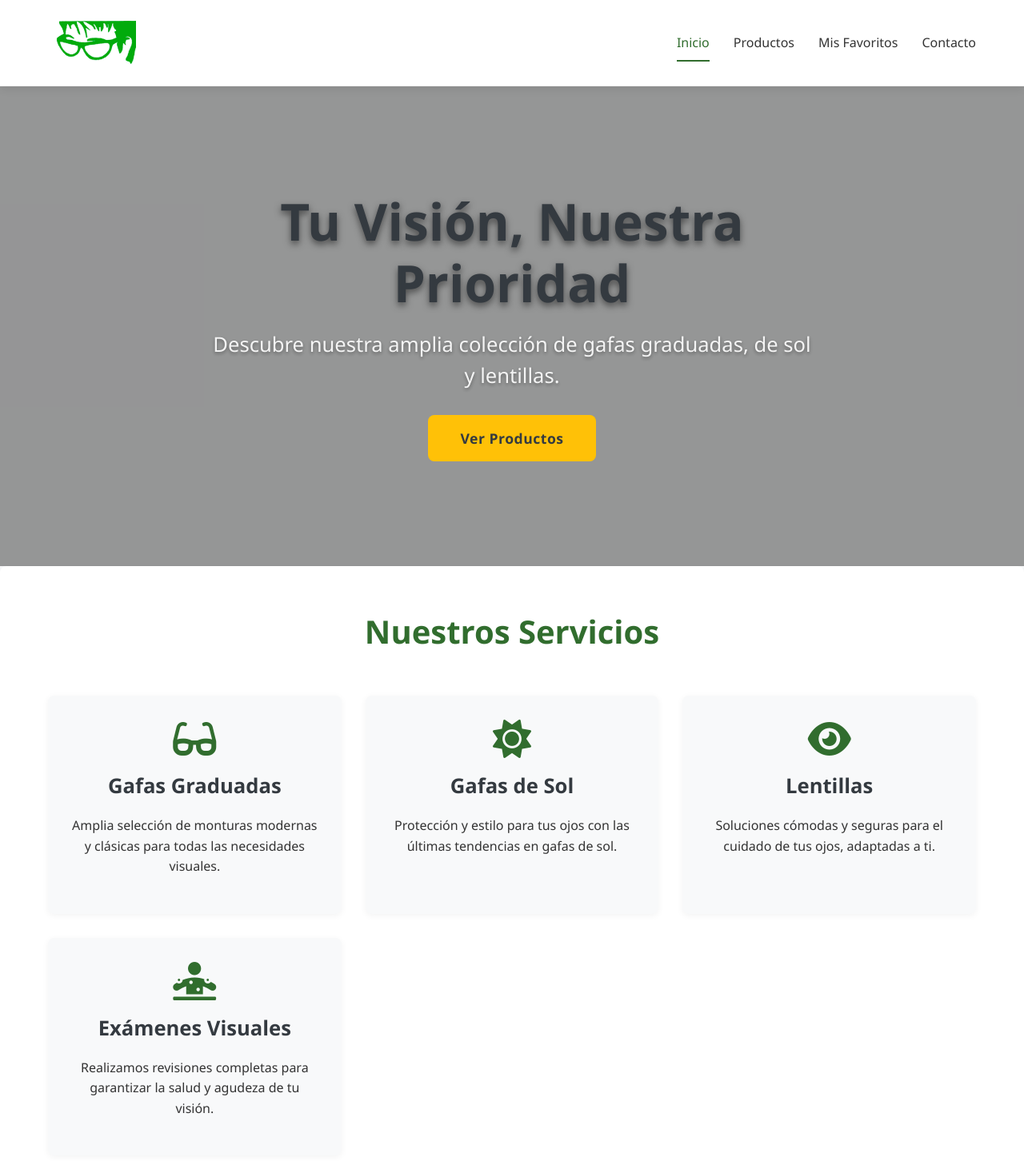
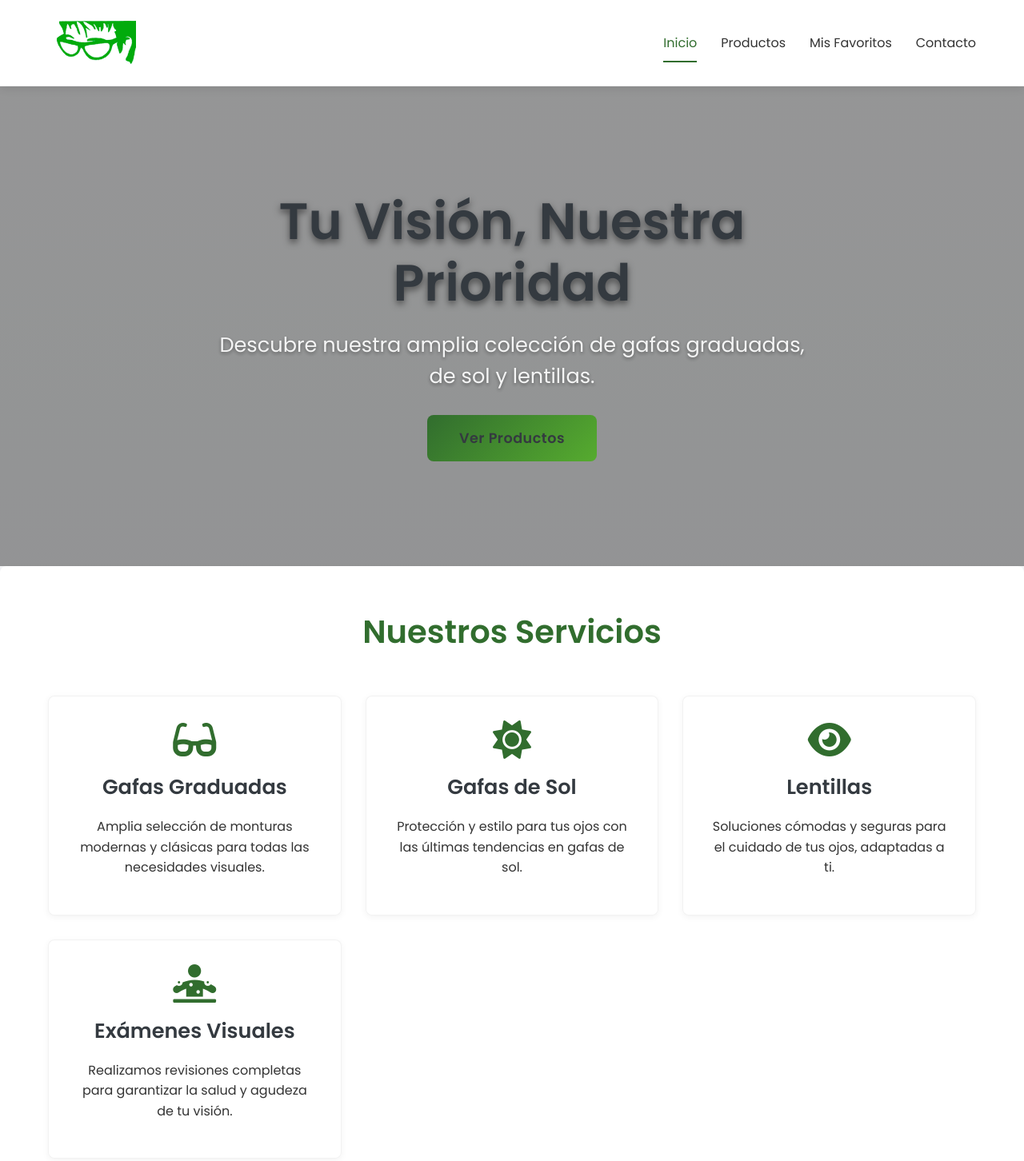
Before and after one commit to estebanGamboa-12/opticaMejorada, a plain HTML site: page index.html in a window 1280 px wide. Shown: the top 1452 px of the page at 80% size. Drawn offline with Linux system fonts and the light colour scheme.

Commit message:
feat: modernize site styling

```diff
--- a/css/hero-section.css
+++ b/css/hero-section.css
@@ -29,6 +29,7 @@
     z-index: 2; /* Asegura que el contenido esté por encima de la capa oscura */
     padding: 20px;
     max-width: 800px;
+    animation: fadeIn 1.2s ease-out both;
 }
 
 .hero-content h1 {
@@ -109,3 +110,14 @@
         font-size: 0.9rem;
     }
 }
+
+@keyframes fadeIn {
+    from {
+        opacity: 0;
+        transform: translateY(20px);
+    }
+    to {
+        opacity: 1;
+        transform: translateY(0);
+    }
+}
--- a/css/style.css
+++ b/css/style.css
@@ -12,6 +12,8 @@
     --box-shadow-light: 0 4px 10px rgba(0,0,0,0.08); /* Sombra más suave */
     --box-shadow-hover: 0 8px 20px rgba(0,0,0,0.15); /* Sombra para hover */
     --transition-speed: 0.3s ease;
+    --primary-gradient: linear-gradient(135deg, #316d2e 0%, #56ab2f 100%);
+    --primary-gradient-hover: linear-gradient(135deg, #295a26 0%, #3d6d2e 100%);
 }
 
 /* Base styles */
@@ -21,11 +23,15 @@
     padding: 0;
 }
 
+html {
+    scroll-behavior: smooth;
+}
+
 body {
-    font-family: 'Segoe UI', Roboto, 'Helvetica Neue', Arial, sans-serif;
+    font-family: 'Poppins', 'Segoe UI', Roboto, 'Helvetica Neue', Arial, sans-serif;
     line-height: 1.6;
     color: var(--text-color);
-    background-color: var(--light-bg);
+    background: linear-gradient(180deg, var(--light-bg) 0%, #e9ecef 100%);
 }
 
 .container {
@@ -56,9 +62,10 @@ a:hover {
 
 /* Header */
 header {
-    background-color: var(--white);
+    background-color: rgba(255,255,255,0.9);
+    backdrop-filter: blur(8px);
     padding: 1rem 0;
-    border-bottom: 1px solid #eee;
+    border-bottom: 1px solid rgba(0,0,0,0.05);
     box-shadow: var(--box-shadow-light);
     position: sticky;
     top: 0;
@@ -165,13 +172,13 @@ header .container {
 /* Buttons */
 .button, .button-small {
     display: inline-block;
-    background-color: var(--primary-color);
+    background: var(--primary-gradient);
     color: var(--white);
     padding: 12px 28px; /* Ligeramente más padding */
     border-radius: var(--border-radius);
     text-decoration: none;
     font-weight: bold;
-    transition: background-color var(--transition-speed), transform 0.2s ease;
+    transition: background var(--transition-speed), transform 0.2s ease;
     border: none;
     cursor: pointer;
     font-size: 1rem;
@@ -179,7 +186,7 @@ header .container {
 }
 
 .button:hover, .button-small:hover {
-    background-color: var(--primary-dark);
+    background: var(--primary-gradient-hover);
     transform: translateY(-2px); /* Efecto sutil al hover */
     text-decoration: none;
 }
@@ -285,12 +292,14 @@ main {
 }
 
 .info-card {
-    background-color: var(--light-bg);
+    background-color: rgba(255,255,255,0.8);
+    border: 1px solid rgba(0,0,0,0.05);
     padding: 30px; /* Más padding */
     border-radius: var(--border-radius);
     text-align: center;
     box-shadow: 0 2px 8px rgba(0,0,0,0.05); /* Sombra más suave */
     transition: transform var(--transition-speed), box-shadow var(--transition-speed);
+    backdrop-filter: blur(4px);
 }
 
 .info-card:hover {
@@ -355,7 +364,8 @@ main {
 }
 
 .product-card {
-    background-color: var(--white);
+    background-color: rgba(255,255,255,0.9);
+    border: 1px solid rgba(0,0,0,0.05);
     border-radius: var(--border-radius);
     box-shadow: var(--box-shadow-light);
     padding: 25px; /* Más padding */
@@ -364,6 +374,7 @@ main {
     flex-direction: column;
     align-items: center;
     transition: transform var(--transition-speed), box-shadow var(--transition-speed);
+    backdrop-filter: blur(4px);
 }
 
 .product-card:hover {
--- a/index.html
+++ b/index.html
@@ -9,6 +9,7 @@
         content="Bienvenido a Óptica Alberche El Tiemblo. Descubre nuestro catálogo de gafas de sol, graduadas y lentillas. Marca tus favoritos y visítanos en El Tiemblo.">
     <link rel="stylesheet" href="https://cdnjs.cloudflare.com/ajax/libs/font-awesome/6.0.0-beta3/css/all.min.css"
         integrity="sha512-..." crossorigin="anonymous" referrerpolicy="no-referrer" />
+    <link href="https://fonts.googleapis.com/css2?family=Poppins:wght@300;400;600&display=swap" rel="stylesheet">
     <link rel="stylesheet" href="css/style.css">
     <link rel="stylesheet" href="css/hero-section.css">
 </head>
```
Also changed, not shown: contacto.html (+1 -0 lines), favoritos.html (+1 -0 lines), productos.html (+1 -0 lines).
